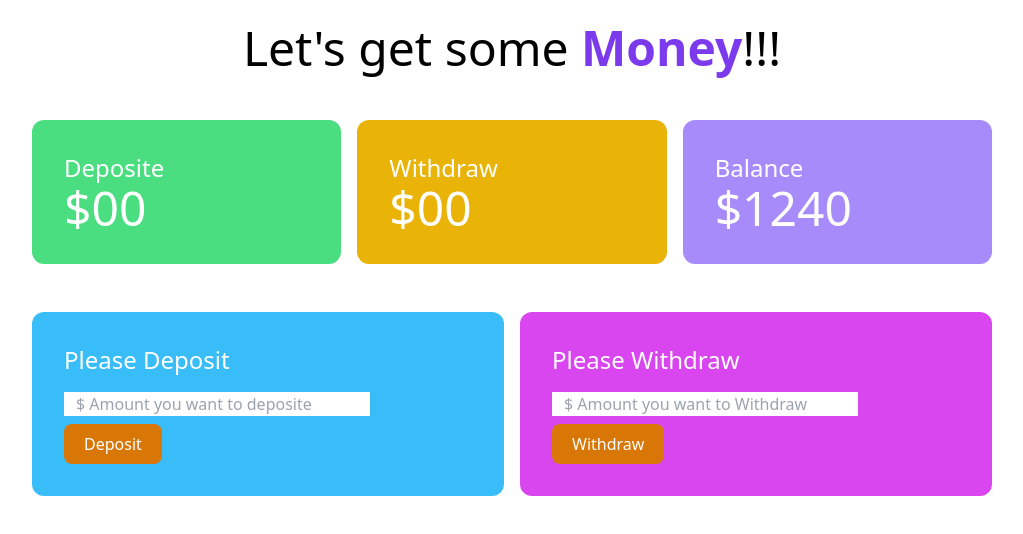
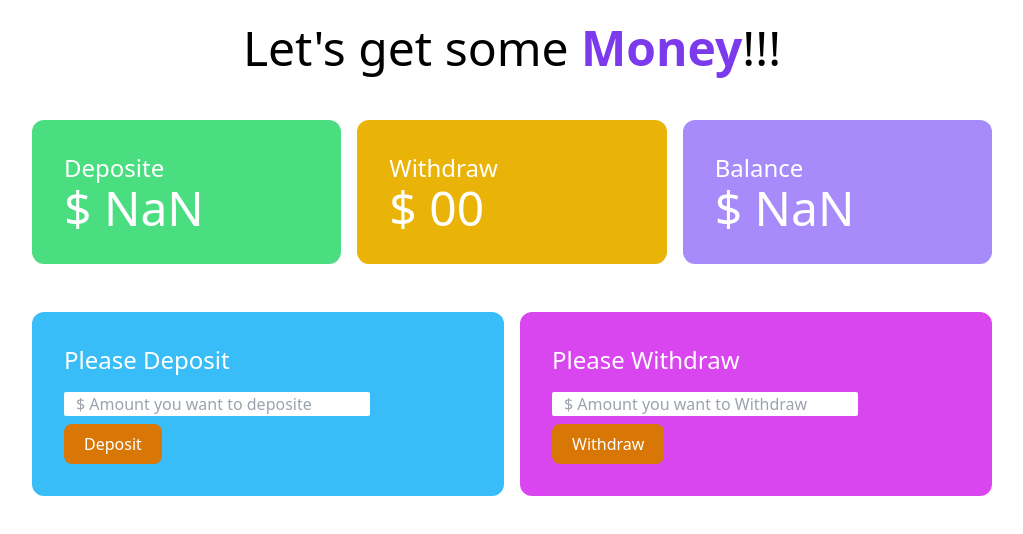
Before and after one commit to kamruzzaman-leeon/Baap-er-bank, a plain HTML site: page bank.html in a window 1280 px wide. Both pictures are taken after a click on the button "Deposit". Shown: the whole page, without its empty margins (128-1151 px from the left). Drawn offline with nearby package versions, Linux system fonts and the light colour scheme.

Commit message:
deposit part complete

```diff
--- a/bank.html
+++ b/bank.html
@@ -18,26 +18,26 @@
             <div class="grid grid-cols-3 gap-4 w-9/12 mx-auto text-white">
                 <div class="bg-green-400 p-8 rounded-xl">
                     <h4 class="text-2xl">Deposite</h4>
-                    <h2 class="text-5xl">$00</h2>
+                    <h2 class="text-5xl">$ <span id="deposit-total">00</span></h2>
                 </div>
                 <div class="bg-yellow-500 p-8 rounded-xl">
                     <h4 class="text-2xl">Withdraw</h4>
-                    <h2 class="text-5xl">$00</h2>
+                    <h2 class="text-5xl">$ <span id="withdraw-total">00</span></h2>
                 </div>
                 <div class="bg-violet-400 p-8 rounded-xl">
                     <h4 class="text-2xl">Balance</h4>
-                    <h2 class="text-5xl">$1240</h2>
+                    <h2 class="text-5xl">$ <span id="balance-total">1240</span></h2>
                 </div>
             </div>
         </section>
         <!-- deposit and Withdraw -->
 
         <section class="mt-12">
-            <div class="grid grid-cols-2 gap-4 w-9/12 mx-auto text-white">
+            <div class="grid grid-cols-2 gap-4 w-9/12 mx-auto ">
                 <div class="bg-sky-400 p-8 rounded-xl">
-                    <h4 class="text-2xl mb-4">Please Deposit</h4>
+                    <h4 class="text-2xl mb-4 text-white">Please Deposit</h4>
 
-                    <input class="w-9/12 block mb-2 px-3" type="email" name="" id="userEmail"
+                    <input class="w-9/12 block mb-2 px-3 rounded-sm" type="text" name="" id="deposit-field"
                         placeholder="$ Amount you want to deposite">
 
                     <button id="btn-deposit"
@@ -45,20 +45,21 @@
 
                 </div>
                 <div class="bg-fuchsia-500 p-8 rounded-xl">
-                    <h4 class="text-2xl mb-4">Please Withdraw</h4>
+                    <h4 class="text-2xl mb-4 text-white">Please Withdraw</h4>
 
 
-                    <input class="w-9/12 block mb-2 px-3" type="email" name="" id="userEmail"
+                    <input class="w-9/12 block mb-2 px-3 rounded-sm" type="email" name="" id="userEmail"
                         placeholder="$ Amount you want to Withdraw">
 
                     <button id="btn-withdraw"
-                        class="bg-amber-600 px-5 py-2 text-white font-medium rounded-lg hover:bg-blue-500">Withdraw</button>
+                        class="bg-amber-600 px-5 py-2 font-medium rounded-lg text-white hover:bg-blue-500">Withdraw</button>
 
                 </div>
 
             </div>
         </section>
     </main>
+    <script src="deposit.js"></script>
 </body>
 
 </html>
--- /dev/null
+++ b/deposit.js
@@ -0,0 +1,29 @@
+//step-1: add event listener to the deposit button
+document.getElementById('btn-deposit').addEventListener('click',()=>{
+//step-2: get the deposit amount from the deposit input field
+
+const depositField = document.getElementById('deposit-field');
+const newDepositAmount = parseFloat(depositField.value);
+// console.log( typeof newDepositAmount);
+
+//step-3: get the current deposit total
+const depositTotalElement = document.getElementById('deposit-total');
+
+const previousDepositTotalString = depositTotalElement.innerText;
+const previousDepositTotal= parseFloat(previousDepositTotalString);
+
+// step-4: add numbers to sert the total deposit
+const currentDepositTotal = previousDepositTotal + newDepositAmount;
+depositTotalElement.innerText = currentDepositTotal;
+
+// step-5:get balance current
+const balanceTotalElement = document.getElementById('balance-total');
+const balanceTotalElementString = balanceTotalElement.innerText;
+const previousBalanceTotal = parseFloat(balanceTotalElementString);
+
+// step-6: calculate current total balance
+const currentBalanceTotal = previousBalanceTotal + newDepositAmount;
+balanceTotalElement.innerText = currentBalanceTotal;
+//step-7: clear the deposit field
+depositField.value='';
+})
```
Also changed, not shown: withdraw.js (added).
